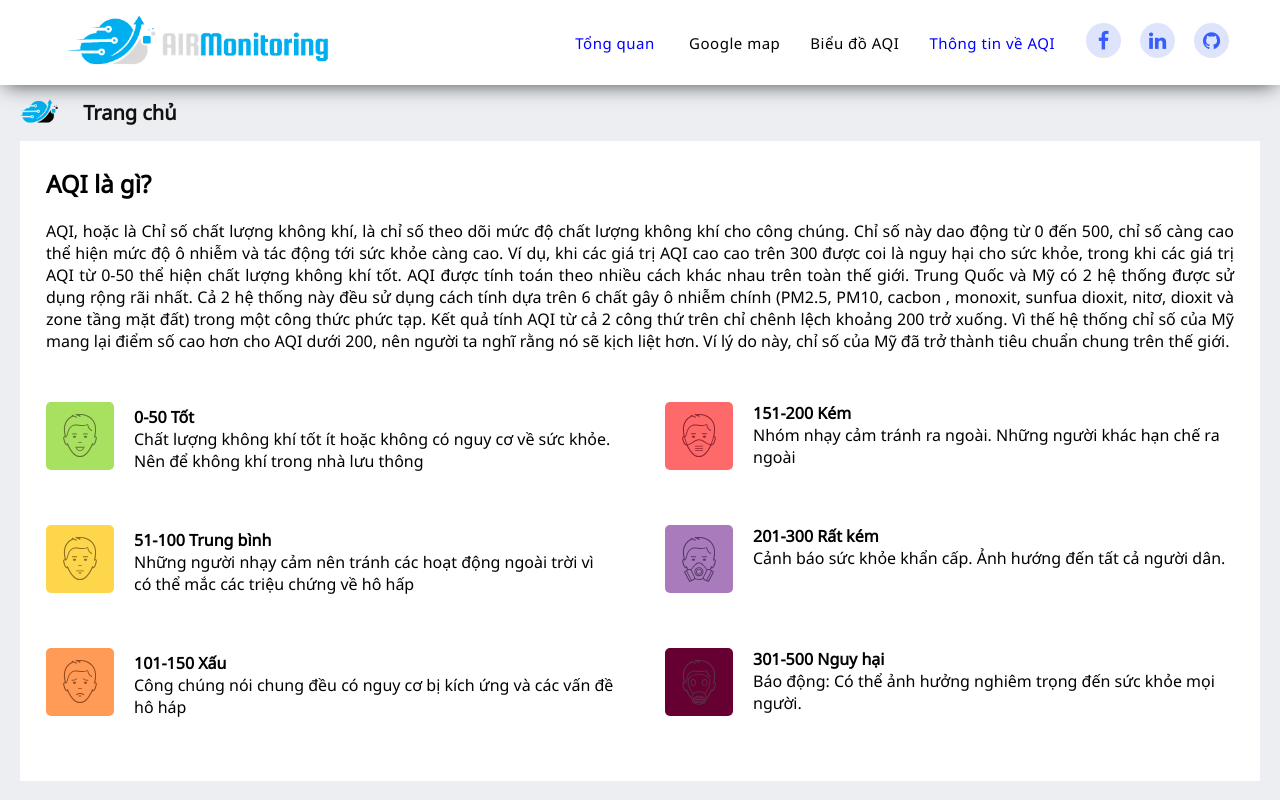
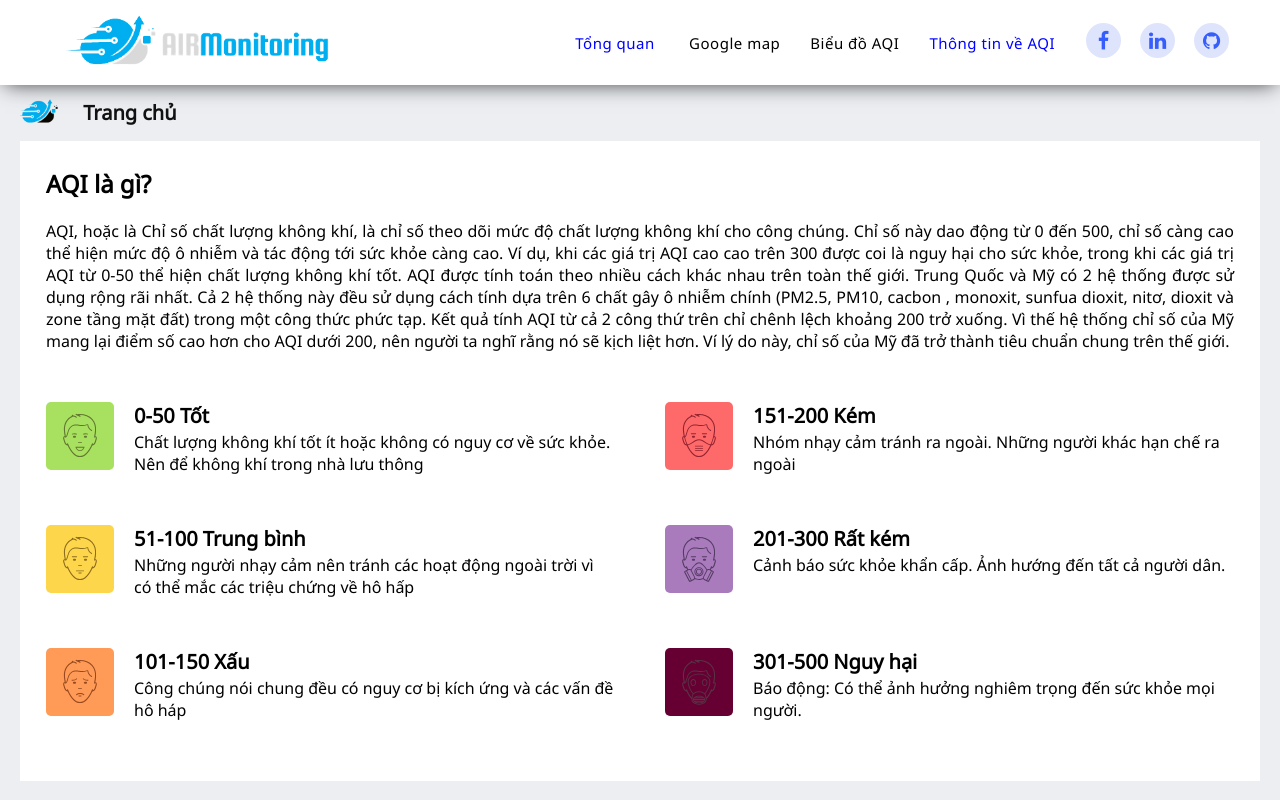
Before and after one commit to ChangChang221/tttrang-aqi-frontend, a React (Create React App) app: page /about in a window 1280 px wide. Shown: the top 800 px of the page. Built offline with nearby package versions, Linux system fonts and the light colour scheme; no server answers; some icons are missing.

Commit message:
update ui/ux

```diff
--- a/src/css/aboutAQI.css
+++ b/src/css/aboutAQI.css
@@ -33,6 +33,10 @@
 .card .card-main{
     margin-left: 20px;
 }
+.card-main h1{
+    font-size: 20px;
+    line-height: 1.42857143;
+}
 .card-img{
     padding: 10px;
     border-radius: 5px;
```
